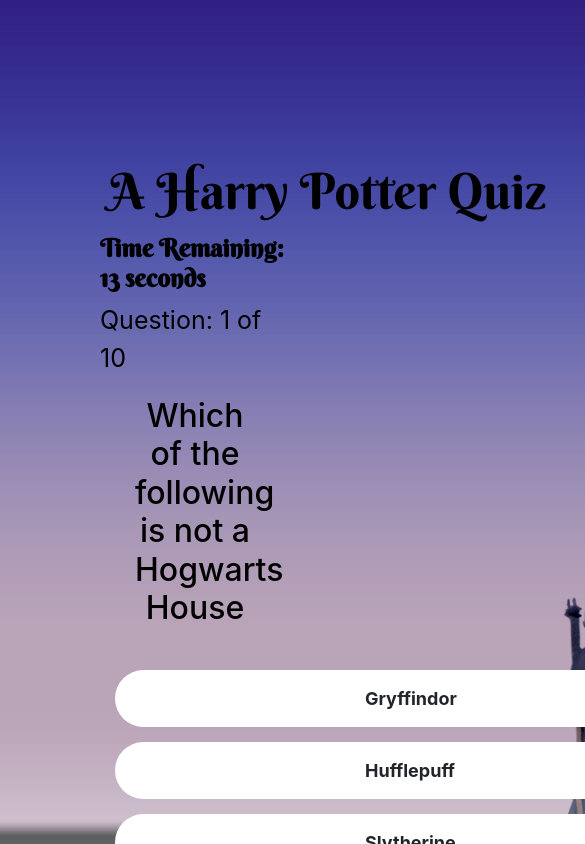
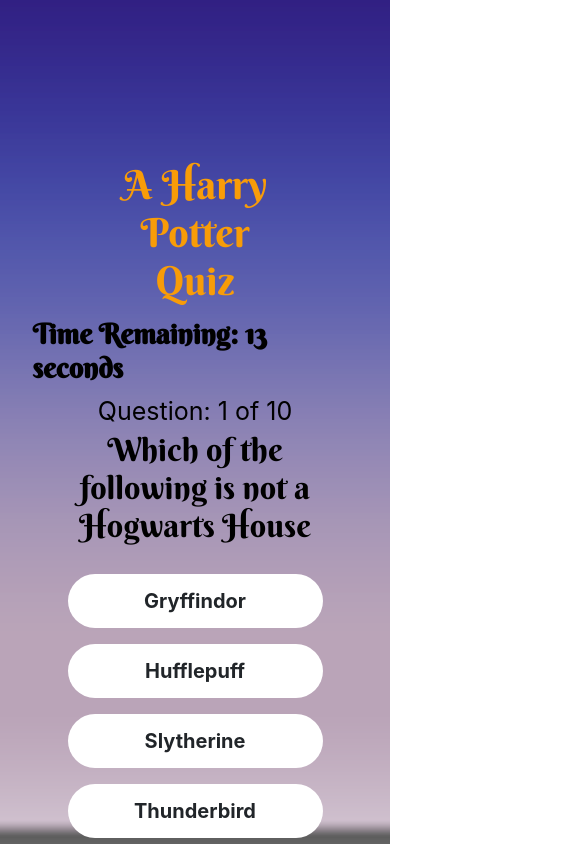
Before and after one commit to asham28/trivia-game, a plain HTML site: page index.html in a window 390 px wide. Both pictures are taken after a click on the button "Start". Shown: the top 844 px of the page, 585 px wide, since content can reach past the window. Drawn offline with nearby package versions, Linux system fonts and the light colour scheme.

Commit message:
bootstrap responsive design added

```diff
--- a/assets/css/style.css
+++ b/assets/css/style.css
@@ -9,9 +9,8 @@ body {
 
 .title {
     font-family: 'Berkshire Swash', cursive;
-    color: black;
+    color: #f89c08;
     text-align: center;
-    font-size: 50px;
     margin: 5px auto;
 }
 
@@ -21,18 +20,15 @@ body {
 }
 
 .question {
-    padding: 20px;
-    font-size: 30px;
     color: black;
     border-radius: 40px;
-    text-align: center;
+    font-family: 'Berkshire Swash', cursive;
+
 }
 
 div.thisChoice {
-    margin: 15px auto;
-    font-size: 18px;
     border-radius: 40px;
-    padding: 15px 250px;
+    padding: 15px 15px;
     text-align: center;
     background: rgb(255, 255, 255);
     font-weight: bold;
@@ -58,15 +54,9 @@ div.thisChoice {
 }
 
 h3 {
-    font-size: 25px;
     font-weight: bold;
     font-family: 'Berkshire Swash', cursive;
     color: black;
-}
-
-#img {
-    margin: 5px auto;
-    text-align: center;
 }
 
 #instructions,
--- a/assets/javascript/app.js
+++ b/assets/javascript/app.js
@@ -111,7 +111,7 @@ $(".question").html('<h2>' + triviaQuestions[currentQuestion].question + "</h2>"
 // ==========================
 for (var i =0; i < 4; i++){
     //create choices divs for options to populate
-    var choices = $("<div>");
+    var choices = $("<div class='m-3'>");
     choices.text(triviaQuestions[currentQuestion].answerList[i]);
     choices.attr({'data-index': i });
     choices.addClass('thisChoice');
--- a/index.html
+++ b/index.html
@@ -2,7 +2,6 @@
 
 <head>
     <title>Trivia Game</title>
-    <meta name="viewport" content="width=device-width, initial-scale=1">
     <!--Bootstrap-->
     <link rel="stylesheet" href="https://stackpath.bootstrapcdn.com/bootstrap/4.1.1/css/bootstrap.min.css" integrity="sha384-WskhaSGFgHYWDcbwN70/dfYBj47jz9qbsMId/iRN3ewGhXQFZCSftd1LZCfmhktB"
         crossorigin="anonymous">
@@ -15,13 +14,13 @@
 
 <html>
 
-<body>
+<body class="mx-auto">
     <!-- <div id="quiz-container" class="container"> -->
 
-    <div class="container col-6 mt-5 mx-auto pb-5">
+    <div class="container col-10 mt-5 mx-auto pb-5">
         <div class="row">
-            <h1 class="title col-auto p-2">A Harry Potter Quiz</h1>
-            <p id="instructions"> Think you know the wizarding world? Take this Harry Potter quick to see if you really know your charms from your
+            <h1 class="title col-6 p-2">A Harry Potter Quiz</h1>
+            <p class="h3" id="instructions"> Think you know the wizarding world? Take this Harry Potter quick to see if you really know your charms from your
                 potions. Good luck!
             </p>
         </div>
@@ -35,13 +34,16 @@
         <div class="row">
             <div class="mx-auto" id=currentQuestion></div>
         </div>
-        <div class='question mx-auto'></div>
-        <div class='answerList mx-auto'></div>
+        <div class='question mx-auto text-center'></div>
+
+        <div class='answerList mx-auto h5 p-1 my-1 font-weight-bold'></div>
 
         <!-- Answer Page -->
-        <div id=message></div>
-        <div id=correctedAnswer></div>
-        <div id=img></div>
+        <div class="row">
+            <div id=message class="mx-auto"></div>
+            <div id=correctedAnswer class="mx-auto" ></div>
+            <div id=img class="mx-auto"></div>
+        </div>
         <!-- Scoreboard -->
         <div class="scoreBoard" id=finalMessage></div>
         <div class="scoreBoard" id=correctAnswers></div>
```
